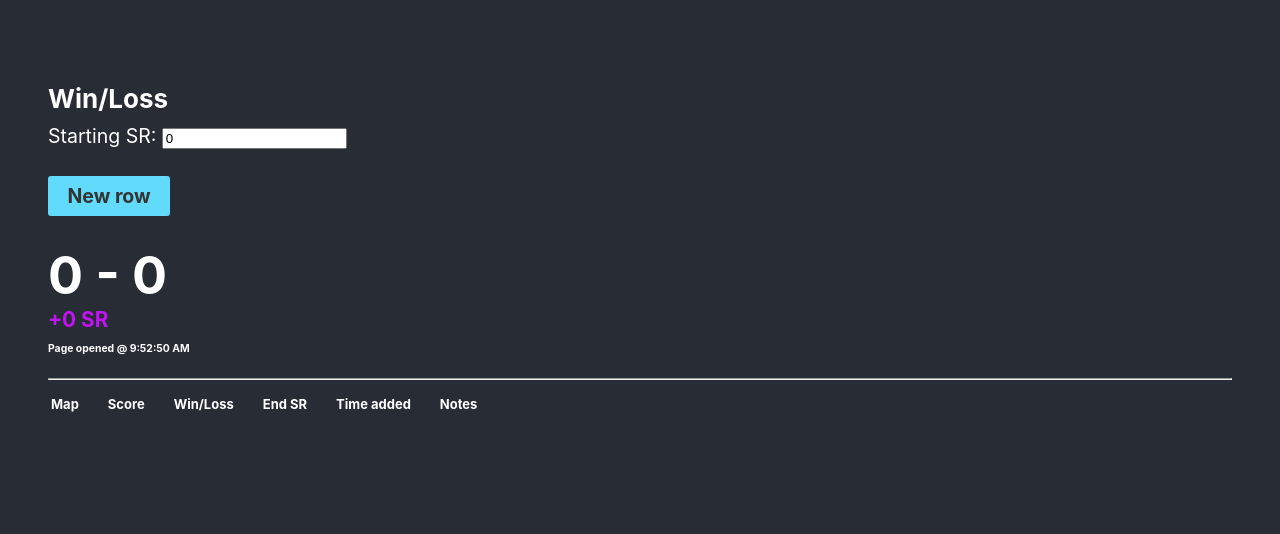
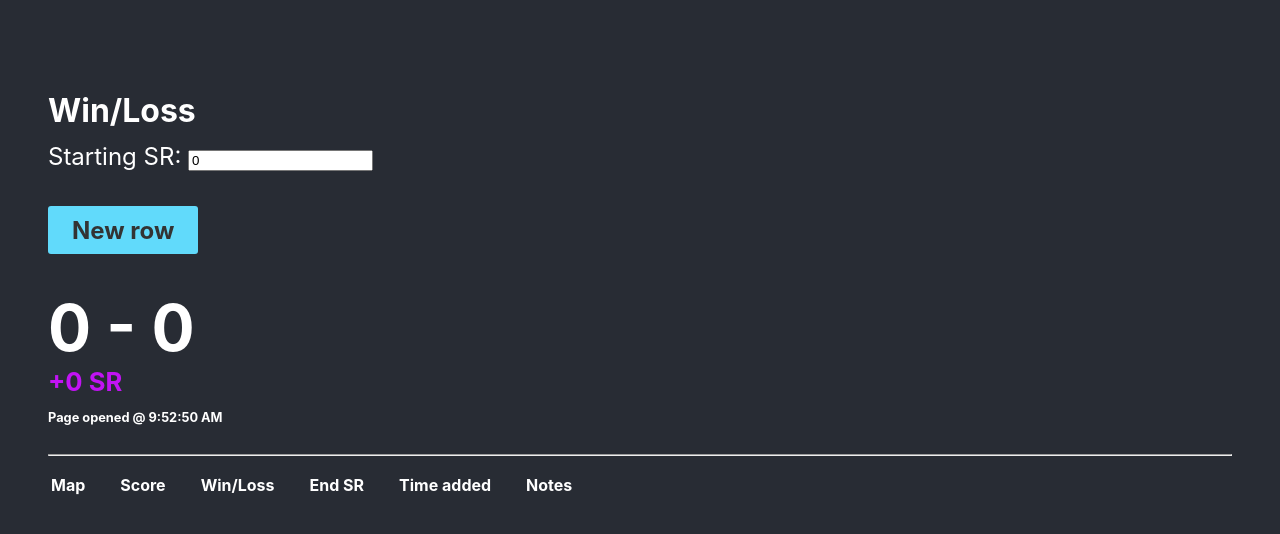
Before and after one commit to au5ton/owwinloss, a React (Create React App) app: page / in a window 1280 px wide. Shown: the top 534 px of the page. Built offline with nearby package versions, Linux system fonts and the light colour scheme.

Commit message:
equivalent font constant

```diff
--- a/src/App.scss
+++ b/src/App.scss
@@ -2,7 +2,7 @@
 body {
   background-color: #282c34;
   color: white;
-  font-size: calc(10px + 2vmin);
+  font-size: 24pt;
   padding: 3rem;
 }
 
```
